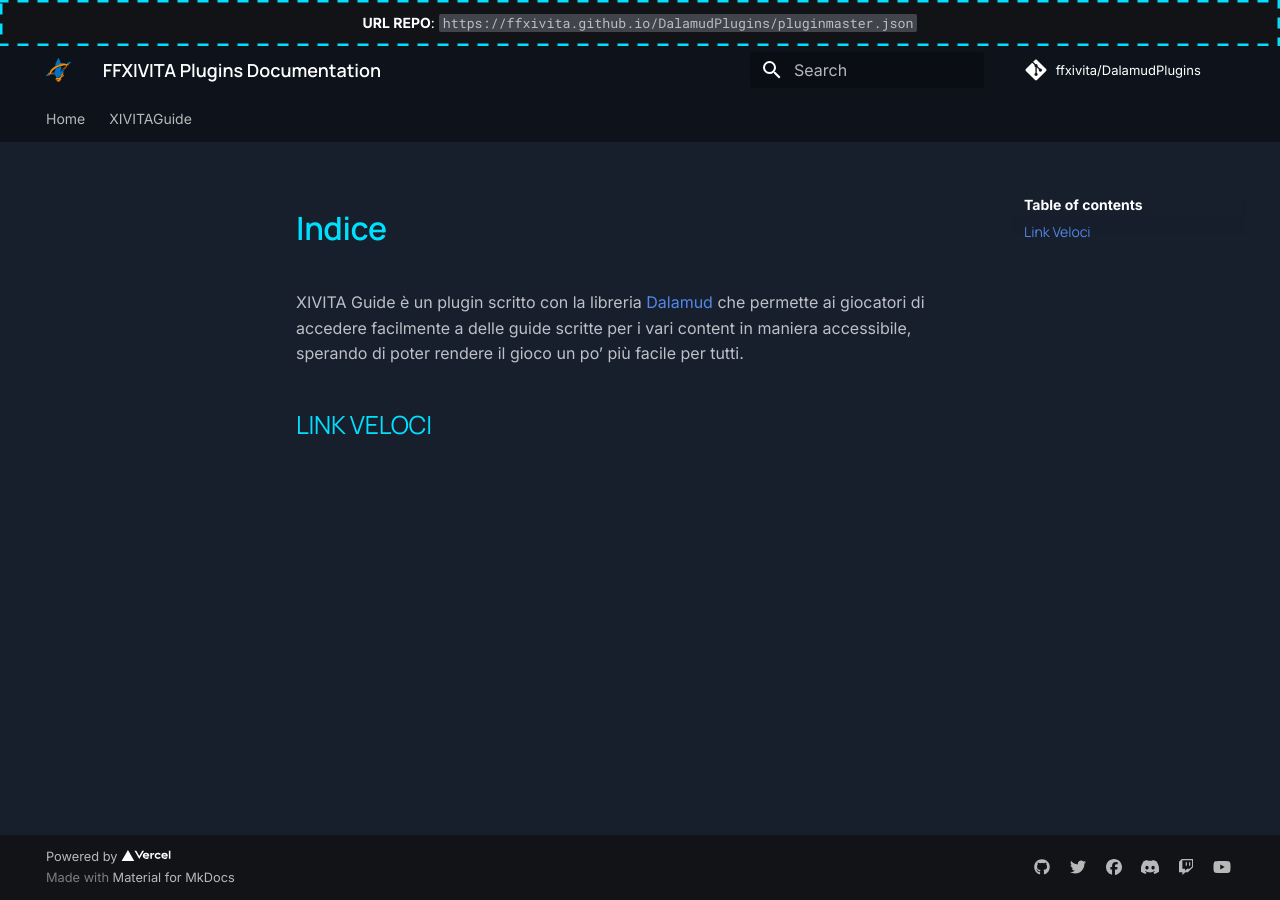
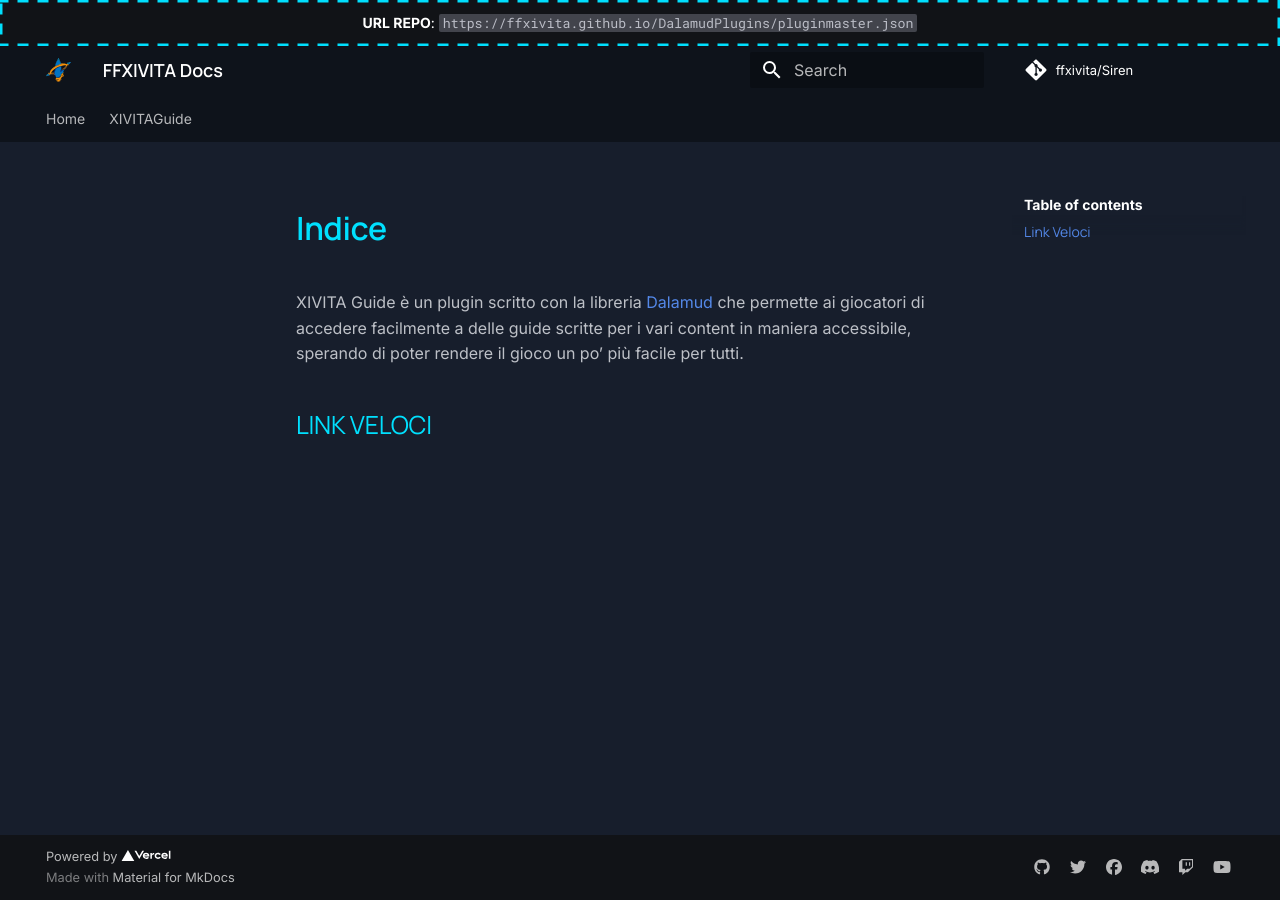
Before and after one commit to ffxivita/docs, an MkDocs documentation site: the page built from docs/plugins/xivita-guide/index.md, in a window 1280 px wide. Built offline with MkDocs 1.6.1 and Material for MkDocs 9.7.7, drawn with Linux system fonts in a browser that asks for light colours; comment, search, counter and statistics services are not loaded.

Commit message:
New Title

```diff
--- a/mkdocs.yml
+++ b/mkdocs.yml
@@ -1,11 +1,11 @@
 # Project Information
-site_name: FFXIVITA Plugins  Documentation
+site_name: FFXIVITA Docs
 site_url: https://plugins.ffxivita.it/
-site_description: Comprehensive documentation for FFXIVITA Plugins and Development
+site_description: Comprehensive documentation for FFXIVITA
 # repo allows for linking main repo to docs
 # Uncomment to use
-repo_url: https://github.com/ffxivita/DalamudPlugins/
-repo_name: ffxivita/DalamudPlugins
+repo_url: https://github.com/ffxivita/Siren/
+repo_name: ffxivita/Siren
 edit_uri: "" #removes edit button and icon
 copyright: Powered by <a href="https://vercel.com/?utm_source=ffxivita&utm_campaign=oss" target="_blank">
   <img src="/assets/images/vercel-logotype-light.svg" alt="Vercel Logo"></a>
```
